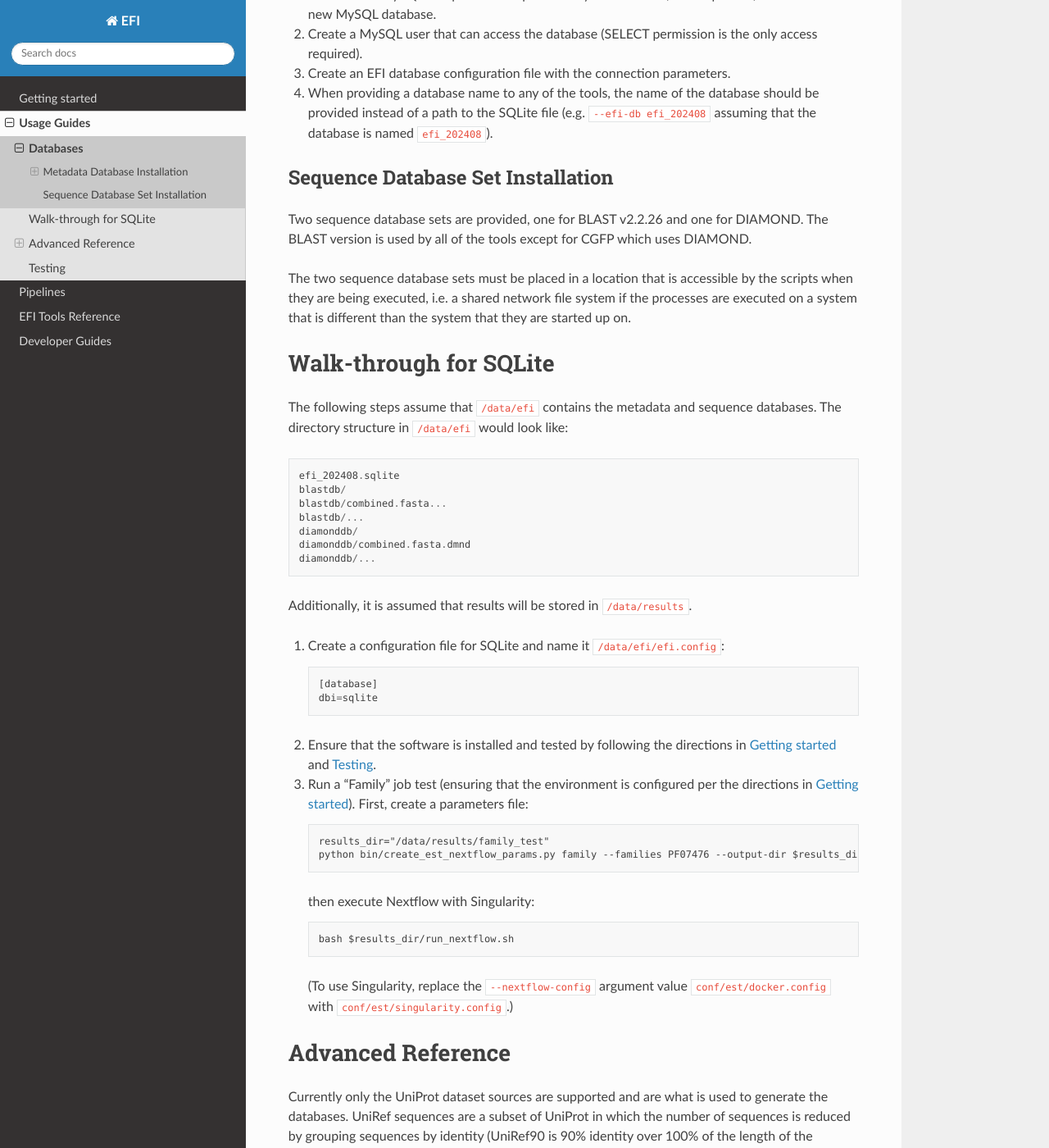
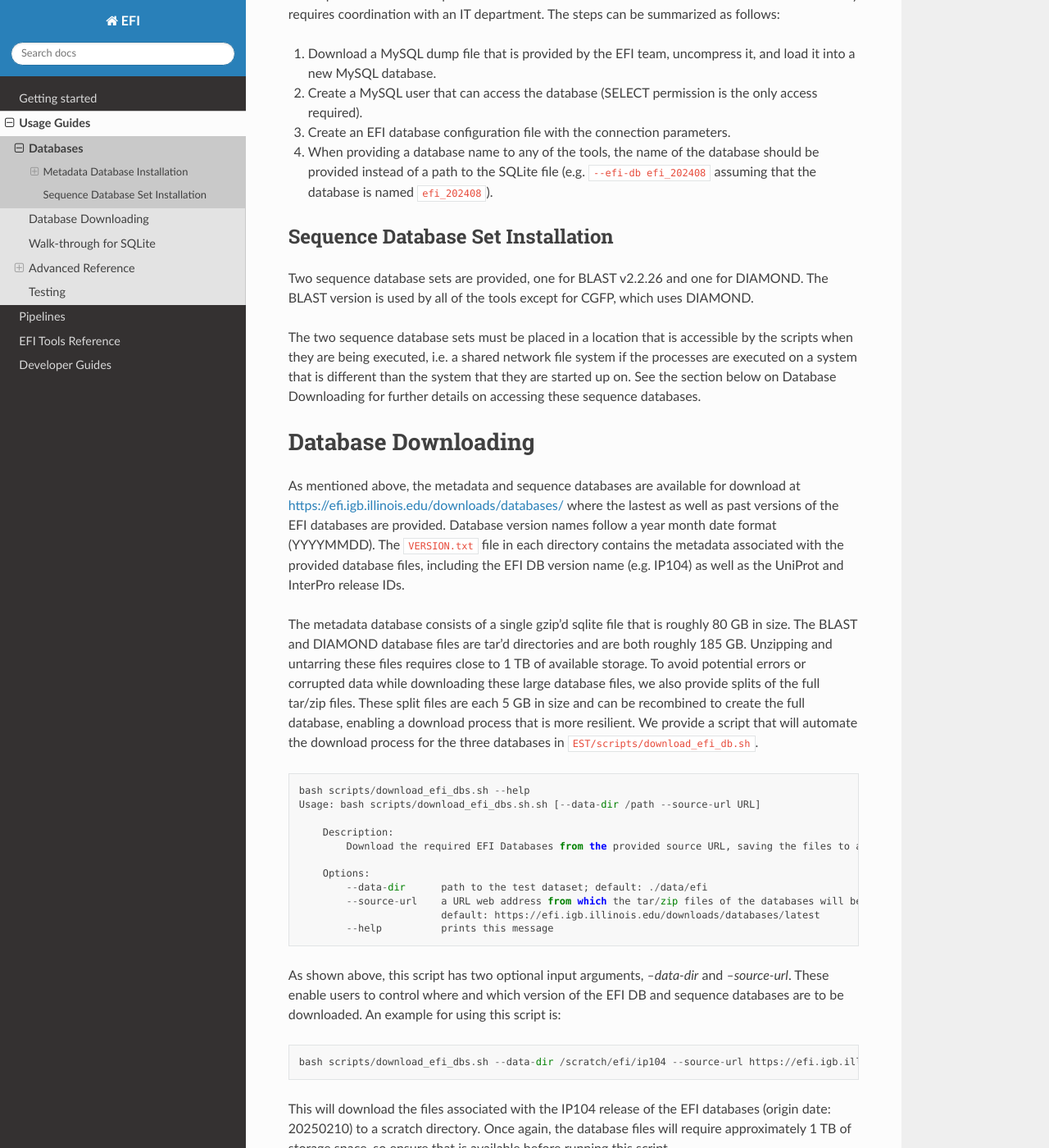
Before and after one commit to EnzymeFunctionInitiative/EST, a Sphinx documentation site: the page built from docs/source/guides/databases.rst, in a window 1280 px wide and 1400 px high, scrolled down 1093 px. Shown: the whole window at 82% size. Built offline with Sphinx 7.4.7 and the Read the Docs theme 3.1.0, drawn with Linux system fonts in a browser that asks for light colours; some of the changed text lies outside the part shown.

Commit message:
update database docs as well as implement input arg handling for bash script

```diff
--- a/docs/source/guides/databases.rst
+++ b/docs/source/guides/databases.rst
@@ -30,8 +30,11 @@ SQLite Database
 To install a SQLite database file, download a version from
 https://efi.igb.illinois.edu/downloads/databases/latest/
 uncompress it, and copy it to a location that the scripts can access.
+See the section on Database Downloading for further details on accessing this
+metadata database.
+
 Create the configuration necessary for accessing the tools and locate it
-with the SQLite database file. The configuration file should have the
+alongside the SQLite database file. The configuration file should have the
 following contents: ::
 
     [database]
@@ -69,12 +72,59 @@ Sequence Database Set Installation
 
 Two sequence database sets are provided, one for BLAST v2.2.26 and one
 for DIAMOND. The BLAST version is used by all of the tools except for
-CGFP which uses DIAMOND.
+CGFP, which uses DIAMOND.
 
 The two sequence database sets must be placed in a location that is
 accessible by the scripts when they are being executed, i.e. a shared
 network file system if the processes are executed on a system that is
-different than the system that they are started up on.
+different than the system that they are started up on. See the section below
+on Database Downloading for further details on accessing these sequence
+databases.
+
+Database Downloading
+====================
+As mentioned above, the metadata and sequence databases are available for
+download at
+https://efi.igb.illinois.edu/downloads/databases/ where the lastest as well as
+past versions of the EFI databases are provided. Database version names follow
+a year month date format (YYYYMMDD). The ``VERSION.txt`` file in each directory
+contains the metadata associated with the provided database files, including
+the EFI DB version name (e.g. IP104) as well as the UniProt and InterPro
+release IDs.
+
+The metadata database consists of a single gzip'd sqlite file that is roughly
+80 GB in size. The BLAST and DIAMOND database files are tar'd directories and
+are both roughly 185 GB. Unzipping and untarring these files requires close to
+1 TB of available storage. To avoid potential errors or corrupted data while
+downloading these large database files, we also provide splits of the full
+tar/zip files. These split files are each 5 GB in size and can be recombined
+to create the full database, enabling a download process that is more
+resilient. We provide a script that will automate the download process for
+the three databases in ``EST/scripts/download_efi_db.sh``. ::
+
+    bash scripts/download_efi_dbs.sh --help
+    Usage: bash scripts/download_efi_dbs.sh.sh [--data-dir /path --source-url URL]
+
+        Description:
+            Download the required EFI Databases from the provided source URL, saving the files to an output directory.
+
+        Options:
+            --data-dir      path to the test dataset; default: ./data/efi
+            --source-url    a URL web address from which the tar/zip files of the databases will be gathered
+    			    default: https://efi.igb.illinois.edu/downloads/databases/latest
+            --help          prints this message
+
+As shown above, this script has two optional input arguments, `--data-dir` and
+`--source-url`. These enable users to control where and which version of the
+EFI DB and sequence databases are to be downloaded. An example for using this
+script is: ::
+
+    bash scripts/download_efi_dbs.sh --data-dir /scratch/efi/ip104 --source-url https://efi.igb.illinois.edu/downloads/databases/20250210/
+
+This will download the files associated with the IP104 release of the EFI
+databases (origin date: 20250210) to a scratch directory. Once again, the
+database files will require approximately 1 TB of storage space, so ensure
+that is available before running this script.
 
 Walk-through for SQLite
 =======================
```
Also changed, not shown: 2 other files.
